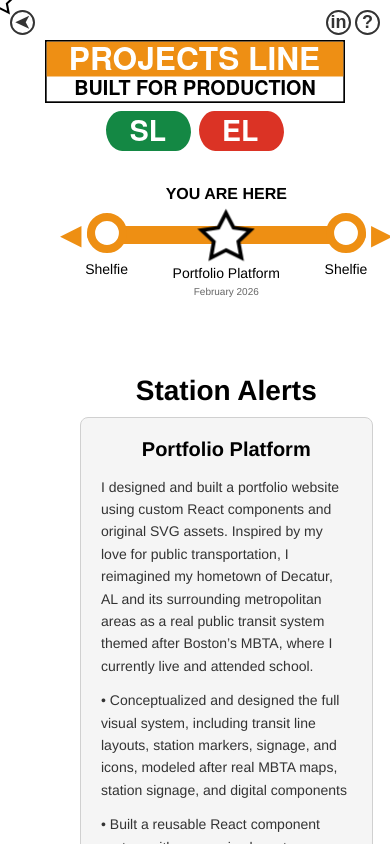
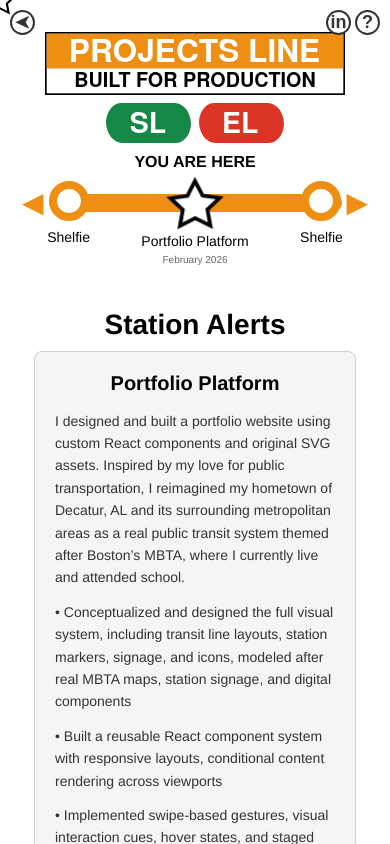
Before and after one commit to franklinnguyen/PortfolioPlatform, a React (Create React App) app: page /#/projects in a window 390 px wide. Shown: the top 844 px of the page. Built offline with nearby package versions, Linux system fonts and the light colour scheme; the HTML template or start-up script is replaced by a standard one.

Commit message:
fixed mobile styling

```diff
--- a/src/components/StationTimeline.css
+++ b/src/components/StationTimeline.css
@@ -9,6 +9,7 @@
     padding: 20px 20px;
     padding-top: 40px;
     overflow: visible;
+    box-sizing: border-box;
 }
 
 .timeline-wrapper {
@@ -66,6 +67,7 @@
     scroll-behavior: smooth;
     max-width: 1200px;
     width: 1200px;
+    box-sizing: border-box;
 }
 
 .timeline-content::-webkit-scrollbar {
@@ -621,3 +623,28 @@
         animation-delay: 0.55s;
     }
 }
+
+@media (max-width: 768px) {
+    .station-timeline {
+        width: 100%;
+        max-width: 100%;
+        padding: 20px 10px;
+    }
+
+    .timeline-wrapper {
+        width: 100%;
+        margin-bottom: 90px;
+    }
+
+    .timeline-content {
+        width: 100%;
+        max-width: 100%;
+        padding: 16px 20px;
+    }
+
+    .station-alerts-container {
+        max-width: 100%;
+        margin: 40px auto 0;
+        padding: 0 12px;
+    }
+}
--- a/src/index.css
+++ b/src/index.css
@@ -14,6 +14,14 @@
   --border-radius: 8px;
 }
 
+html,
+body,
+#root {
+  width: 100%;
+  max-width: 100%;
+  overflow-x: hidden;
+}
+
 body {
   margin: 0;
   font-family: -apple-system, BlinkMacSystemFont, 'Segoe UI', 'Roboto', 'Oxygen',
--- a/src/pages/Experience.css
+++ b/src/pages/Experience.css
@@ -11,3 +11,9 @@
     overflow-y: auto;
     box-sizing: border-box;
 }
+
+@media (max-width: 768px) {
+    .experience-page-container {
+        padding: 12px;
+    }
+}
--- a/src/pages/Home.css
+++ b/src/pages/Home.css
@@ -89,6 +89,17 @@
     to {
         opacity: 1;
         transform: translateY(0);
+    }
+}
+
+@keyframes bioFadeInCentered {
+    from {
+        opacity: 0;
+        transform: translate(-50%, 8px);
+    }
+    to {
+        opacity: 1;
+        transform: translate(-50%, 0);
     }
 }
 
@@ -203,11 +214,13 @@
         width: 90%;
         max-width: 90%;
         text-align: center;
+        animation: bioFadeInCentered 0.6s ease 0.8s both;
     }
 
     .bio-text {
         font-size: 11px;
-        text-indent: 2em;
+        text-indent: 0;
+        text-align: center;
     }
 
     .content-container {
--- a/src/pages/Projects.css
+++ b/src/pages/Projects.css
@@ -11,3 +11,9 @@
     overflow-y: auto;
     box-sizing: border-box;
 }
+
+@media (max-width: 768px) {
+    .projects-page-container {
+        padding: 12px;
+    }
+}
--- a/src/pages/Skills.css
+++ b/src/pages/Skills.css
@@ -20,3 +20,17 @@
     align-items: center;
     justify-content: center;
 }
+
+@media (max-width: 768px) {
+    .skills-page-container {
+        padding-top: 12px;
+        padding-bottom: 24px;
+        padding-left: 12px;
+        padding-right: 12px;
+    }
+
+    .skills-content {
+        width: 100%;
+        justify-content: center;
+    }
+}
```
